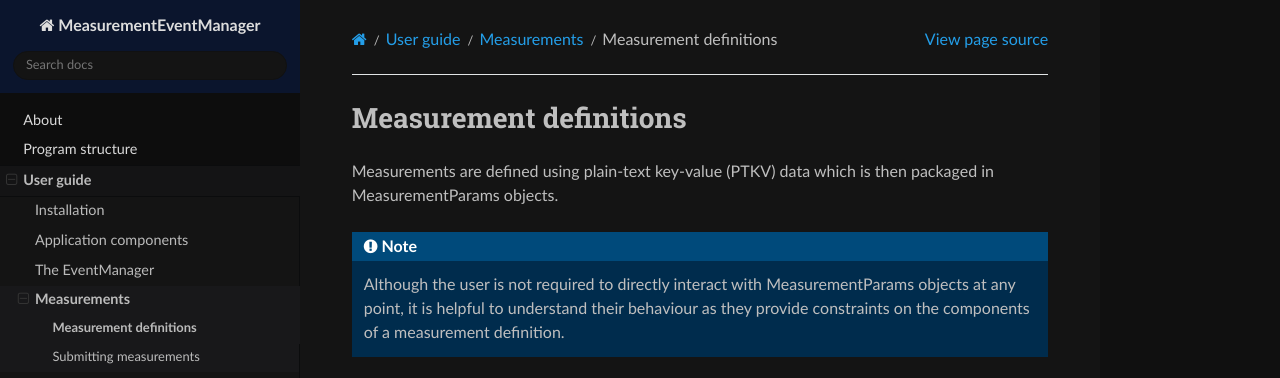
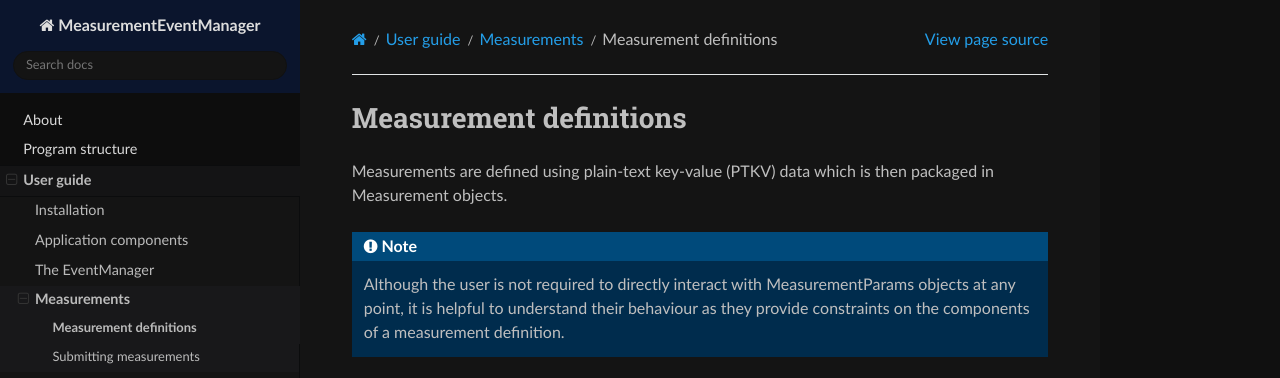
Before and after one commit to M1-QuantumLab/MeasurementEventManager, a Sphinx documentation site: the page built from docs/userguide/measurements/definitions.rst, in a window 1280 px wide and 900 px high. Shown: the top 378 px of the window. Built offline with Sphinx 7.4.7 and the Read the Docs theme 3.1.0, drawn with Linux system fonts in a browser that asks for light colours; pages that are not in the unit, such as notebooks, are missing from menus.

Commit message:
Docs: Fix bad reference

```diff
--- a/docs/userguide/measurements/definitions.rst
+++ b/docs/userguide/measurements/definitions.rst
@@ -4,7 +4,7 @@
 
 Measurements are defined using plain-text key-value (PTKV) data which is
 then packaged in
-:doc:`MeasurementParams </autoapi/measurement_event_manager/measurement_params/MeasurementParams>`
+:doc:`Measurement </autoapi/measurement_event_manager/measurement/Measurement>`
 objects.
 
 .. note::
```
